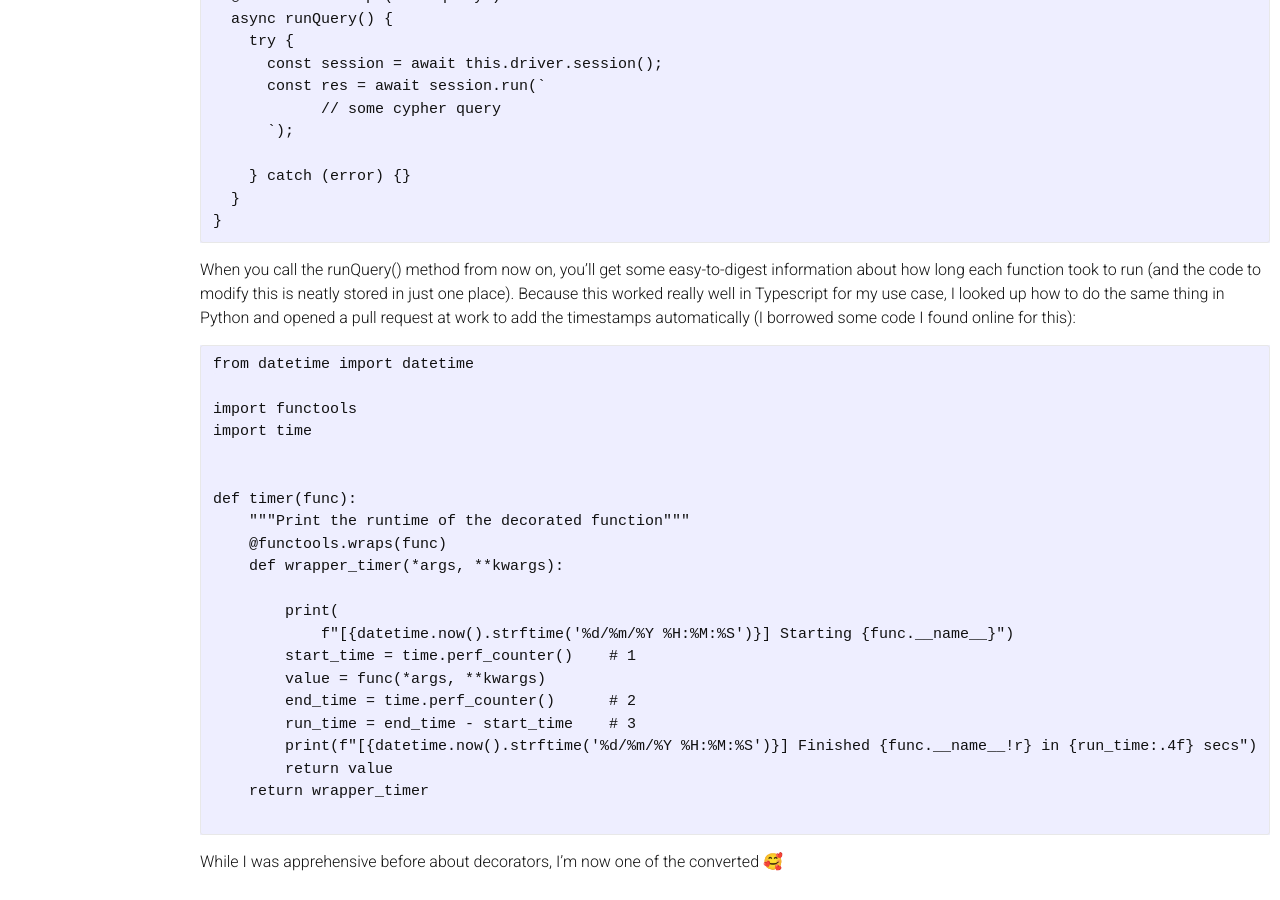
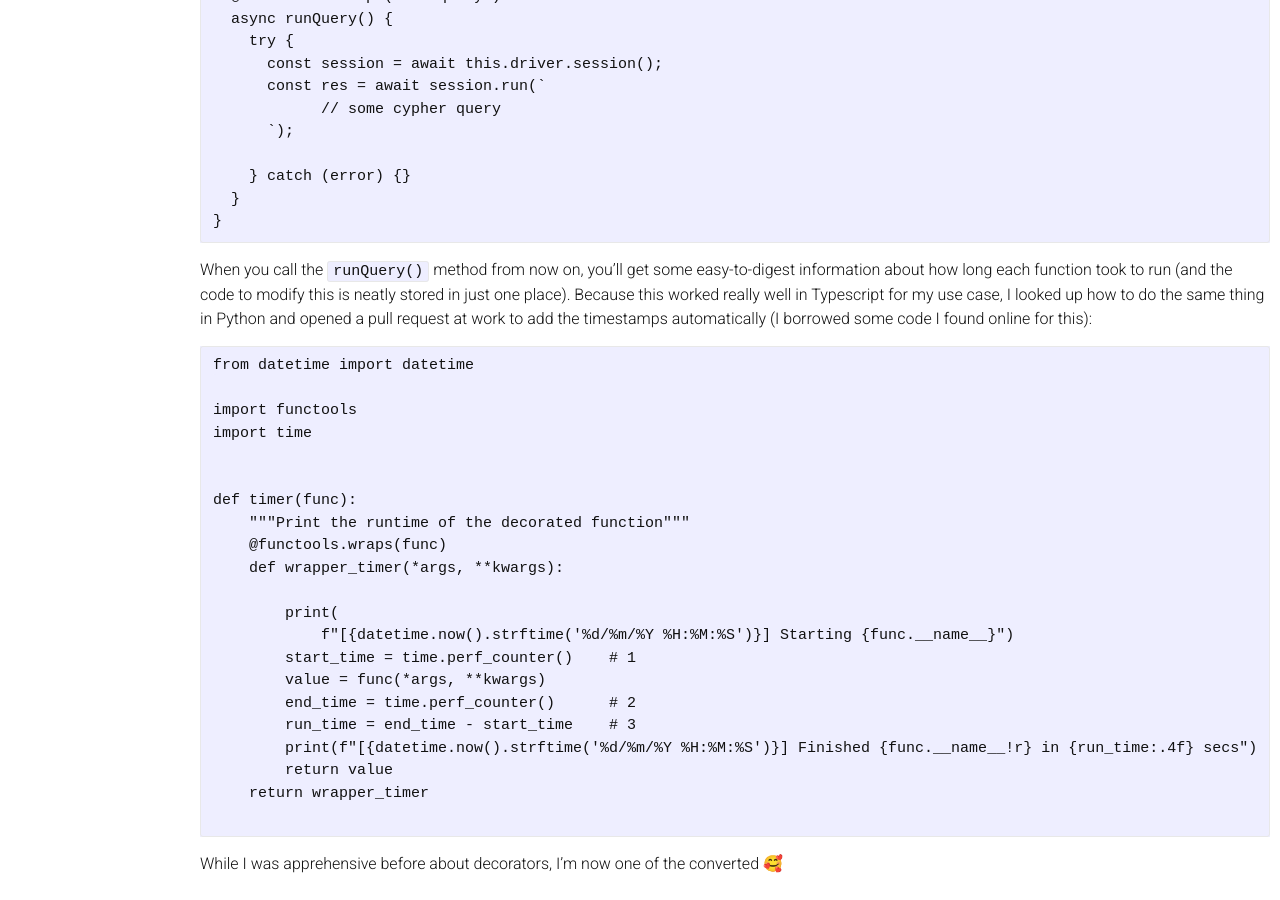
Before and after one commit to leefreemanxyz/blog-jekyll, a Jekyll site: the page built from _posts/2020-05-08-typescript-decorators.md, in a window 1280 px wide and 900 px high, scrolled down 1699 px. Built offline with Jekyll 4.4.1, drawn with Linux system fonts in a browser that asks for light colours.

````diff
--- a/_posts/2020-05-08-typescript-decorators.md
+++ b/_posts/2020-05-08-typescript-decorators.md
@@ -77,7 +77,7 @@ export class Neo4J {
 }
 ```
 
-When you call the runQuery() method from now on, you'll get some easy-to-digest information about how long each function took to run (and the code to modify this is neatly stored in just one place). Because this worked really well in Typescript for my use case, I looked up how to do the same thing in Python and opened a pull request at work to add the timestamps automatically (I borrowed some code I found online for this):
+When you call the `runQuery()` method from now on, you'll get some easy-to-digest information about how long each function took to run (and the code to modify this is neatly stored in just one place). Because this worked really well in Typescript for my use case, I looked up how to do the same thing in Python and opened a pull request at work to add the timestamps automatically (I borrowed some code I found online for this):
 
 ```
 from datetime import datetime
````
